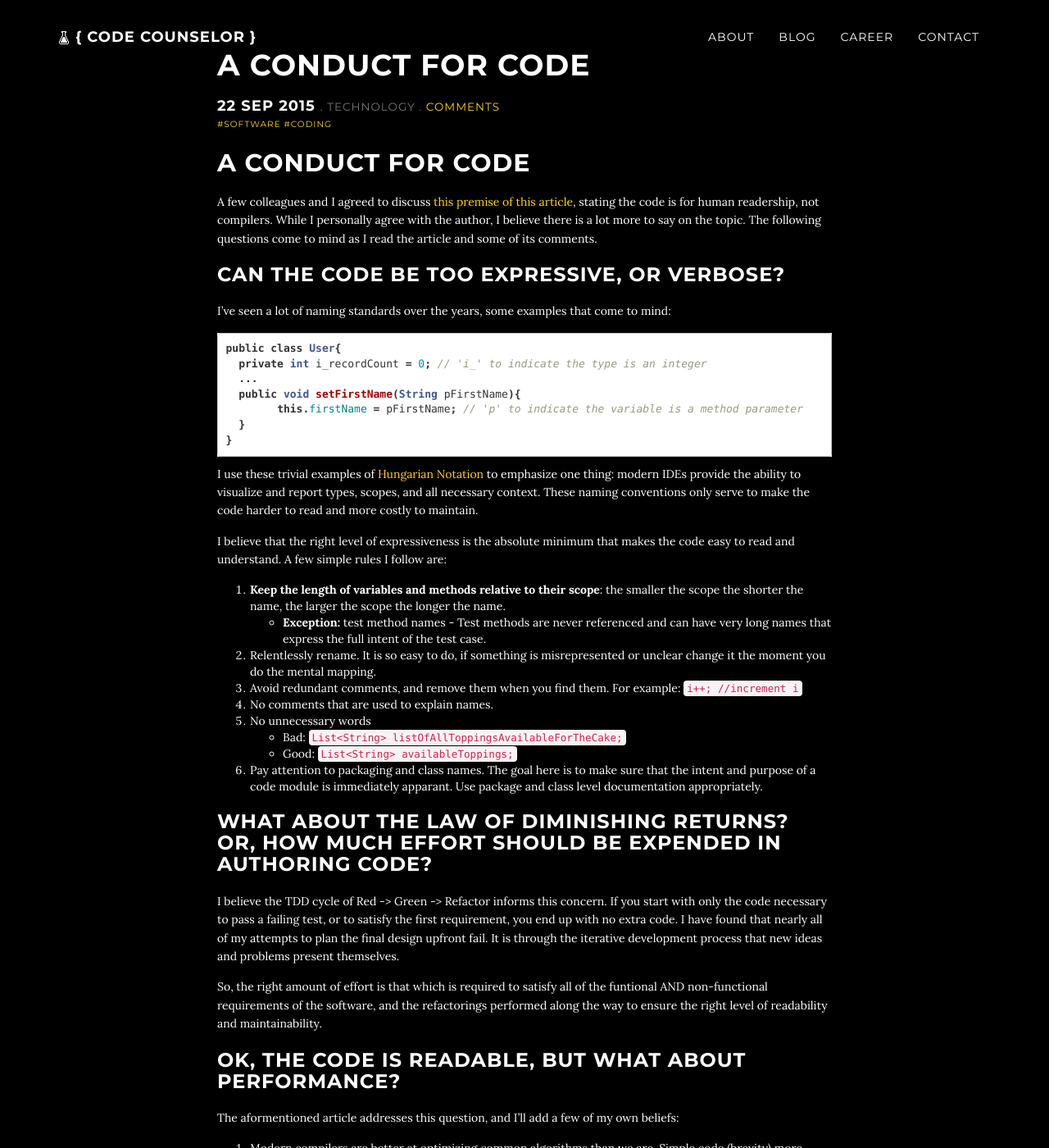
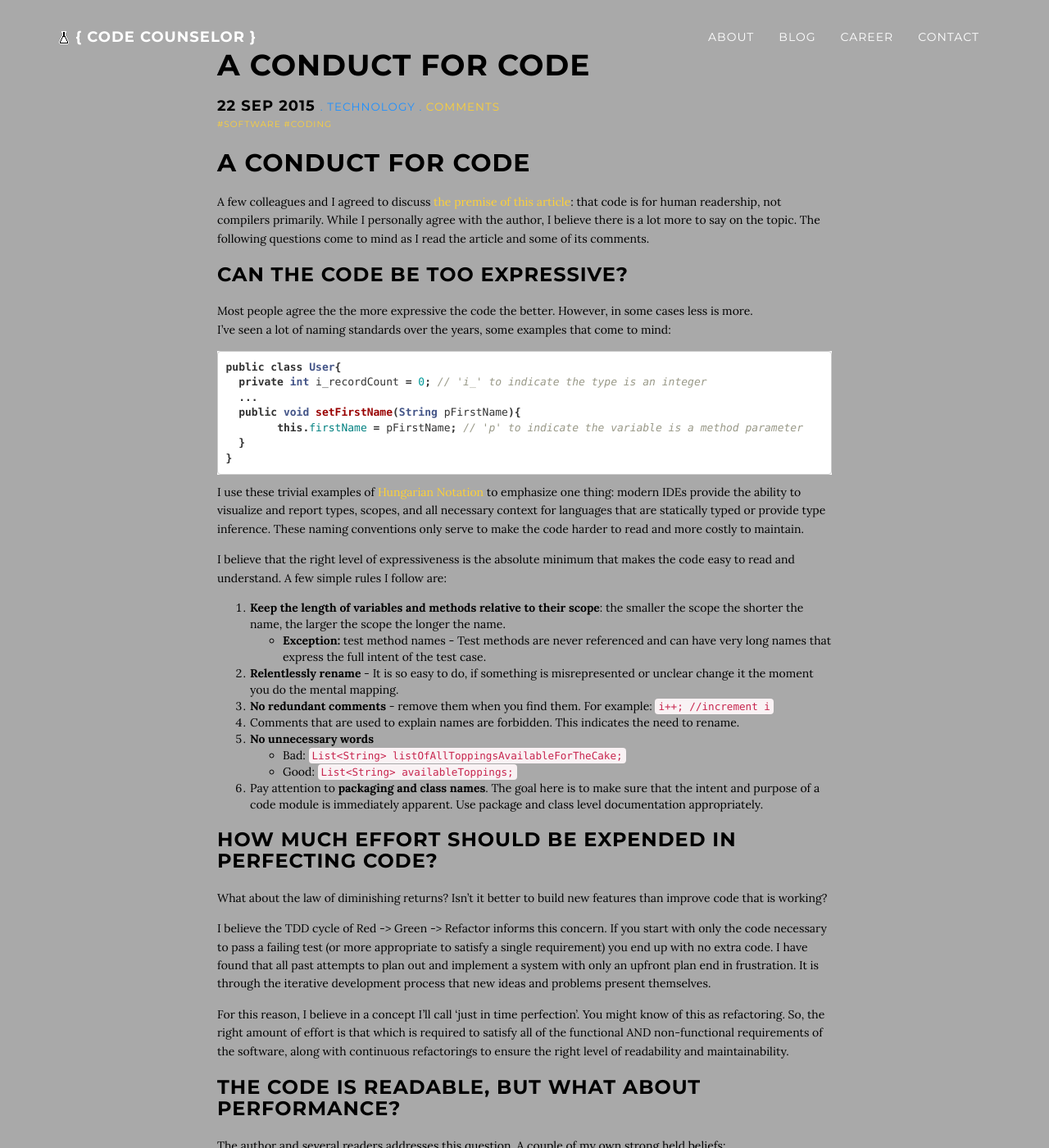
Before and after one commit to codecounselor/codecounselor.github.io, a Jekyll site: the page built from _posts/2015-09-22-a-conduct-for-code.md, in a window 1280 px wide and 1400 px high. Shown: the whole window at 82% size. Built offline with Jekyll 4.4.1, drawn with Linux system fonts in a browser that asks for light colours; Markdown is read by kramdown in place of the engine named in the settings; comment, search, counter and statistics services are not loaded; some of the changed text lies outside the part shown.

Commit message:
Tweaked post and css

````diff
--- a/_config.yml
+++ b/_config.yml
@@ -40,11 +40,11 @@
 # Blog variables
 paginate: 15
 paginate_path: "blog/page:num"
-post-preview-words: 128
+post-preview-words: 60
 
 fb-share: True
 twitter-share: True
-reddit-share: True
+reddit-share: False
 
 # Career variables
 
--- a/_posts/2015-09-22-a-conduct-for-code.md
+++ b/_posts/2015-09-22-a-conduct-for-code.md
@@ -8,9 +8,10 @@
 
 ## A conduct for code
 
-A few colleagues and I agreed to discuss [this premise of this article]( http://derickbailey.com/2015/09/14/code-is-for-coworkers-not-compilers/), stating the code is for human readership, not compilers.  While I personally agree with the author, I believe there is a lot more to say on the topic.  The following questions come to mind as I read the article and some of its comments.
+A few colleagues and I agreed to discuss [the premise of this article]( http://derickbailey.com/2015/09/14/code-is-for-coworkers-not-compilers/): that code is for human readership, not compilers primarily.  While I personally agree with the author, I believe there is a lot more to say on the topic.  The following questions come to mind as I read the article and some of its comments.
 
-### Can the code be too expressive, or verbose?
+### Can the code be too expressive?
+Most people agree the the more expressive the code the better.  However, in some cases less is more.
 I’ve seen a lot of naming standards over the years, some examples that come to mind:
 
 ```java
@@ -23,52 +24,59 @@
 }
 ```
 
-I use these trivial examples of [Hungarian Notation](https://en.wikipedia.org/wiki/Hungarian_notation) to emphasize one thing: modern IDEs provide the ability to visualize and report types, scopes, and all necessary context.  These naming conventions only serve to make the code harder to read and more costly to maintain.
+I use these trivial examples of [Hungarian Notation](https://en.wikipedia.org/wiki/Hungarian_notation) to emphasize one thing: modern IDEs provide the ability to visualize and report types, scopes, and all necessary context for languages that are statically typed or provide type inference.  These naming conventions only serve to make the code harder to read and more costly to maintain.
 
 I believe that the right level of expressiveness is the absolute minimum that makes the code easy to read and understand.  A few simple rules I follow are:
 
 1. **Keep the length of variables and methods relative to their scope**: the smaller the scope the shorter the name, the larger the scope the longer the name.
 	* **Exception:** test method names - Test methods are never referenced and can have very long names that express the full intent of the test case.
-1. Relentlessly rename.  It is so easy to do, if something is misrepresented or unclear change it the moment you do the mental mapping.
-1. Avoid redundant comments, and remove them when you find them.  For example: `i++; //increment i`
-1. No comments that are used to explain names.
-1. No unnecessary words
+1. **Relentlessly rename** - It is so easy to do, if something is misrepresented or unclear change it the moment you do the mental mapping.
+1. **No redundant comments** - remove them when you find them.  For example: `i++; //increment i`
+1. Comments that are used to explain names are forbidden.  This indicates the need to rename.
+1. **No unnecessary words**
 	*  Bad: `List<String> listOfAllToppingsAvailableForTheCake;`
 	* Good: `List<String> availableToppings;`
-1. Pay attention to packaging and class names.  The goal here is to make sure that the intent and purpose of a code module is immediately apparant.  Use package and class level documentation appropriately.
+1. Pay attention to **packaging and class names**.  The goal here is to make sure that the intent and purpose of a code module is immediately apparent.  Use package and class level documentation appropriately.
 
-### What about the law of diminishing returns? Or, how much effort should be expended in authoring code?
-I believe the TDD cycle of Red -> Green -> Refactor informs this concern.  If you start with only the code necessary to pass a failing test, or to satisfy the first requirement, you end up with no extra code.  I have found that nearly all of my attempts to plan the final design upfront fail.  It is through the iterative development process that new ideas and problems present themselves.
+### How much effort should be expended in perfecting code?
+What about the law of diminishing returns?  Isn't it better to build new features than improve code that is working?
 
-So, the right amount of effort is that which is required to satisfy all of the funtional AND non-functional requirements of the software, and the refactorings performed along the way to ensure the right level of readability and maintainability.
+I believe the TDD cycle of Red -> Green -> Refactor informs this concern.  If you start with only the code necessary to pass a failing test (or more appropriate to satisfy a single requirement) you end up with no extra code.  I have found that all past attempts to plan out and implement a system with only an upfront plan end in frustration.  It is through the iterative development process that new ideas and problems present themselves.
 
-### Ok, the code is readable, but what about performance?
-The aformentioned article addresses this question, and I'll add a few of my own beliefs:
+For this reason, I believe in a concept I'll call 'just in time perfection'.  You might know of this as refactoring.  So, the right amount of effort is that which is required to satisfy all of the functional AND non-functional requirements of the software, along with continuous refactorings to ensure the right level of readability and maintainability.
+
+### The code is readable, but what about performance?
+The author and several readers addresses this question.  A couple of my own strong held beliefs:
 
 1. Modern compilers are better at optimizing common algorithms than we are.  Simple code (brevity) more often than not performs better than code that is prematurely optimized.
-1. If you understand the critical paths, or sections of code, optmize them only after you have working software with a comprehensive test suite which covers the concerned implementation.
+1. If you understand the critical paths, optimize them only after you have working software with a comprehensive test suite which covers the features that must operate inside of certain performance constraints.
 
 ### What is the right level of documentation?
 
-I think this answer depends on what kind of code you're producing.  An library will need to have very good documentation of its public API.  Normal system components should follow a more standard set of commenting best practices:
+I think this answer depends on what kind of code you're producing.  A library will need to have very good documentation of its public API.  Normal system components should follow a more standard set of commenting best practices:
 
-* If the name of a method, field, or variable adequetely conveys purpose and intent leave it undocumented.
+* If the name of a method, field, or variable adequately conveys purpose and intent leave it undocumented.
 * If a method produces side effects, document them.
 * If a method throws exceptions document them and what can cause them.
 * Any overloaded method or constructor should be documented with a clear differentiator.  Alternatively, [implement the creation method pattern](https://www.industriallogic.com/xp/refactoring/constructorCreation.html).
 
 ### Human Concerns
 
-My final list of thoughts serve the benefit of all current and future developers who work on your code.
+My final list of thoughts serve all current and future developers who work on your code.
 
-1. Delete code without abandon.  If its commented it doesn't deserve to live.
-    * Your best line of code is the one that you never write.
-	* “If you love writing code-- really, truly love to write code-- you'll love it enough to write as little of it as possible.” – Jeff Atwood
-1. Every team should define their own 'conduct for code' that is collectively agreed upon and followed.
+1. **Delete code** without abandon.  If its commented it doesn't deserve to live.  If its dead (unreachable) get it out of the codebase.  If you are removing code you think you might use in the future be sure to leave a good comment in the commit message.
+    * **Your best line of code is the one that you never write.**
+1. Every team should **define a 'conduct for code'** that is collectively agreed upon and followed.
 1. Domain names and terms are important, document them and use them appropriately throughout the code.  Make sure terms are not confusing or contradictory.
+
+> “If you love writing code-- really, truly love to write code-- you'll love it enough to write as little of it as possible.”    -Jeff Atwood
 
 ### Helpful Resources
 
 * [Sourcemaking.com](https://sourcemaking.com/antipatterns)
 * [Naming](http://www.itiseezee.com/?p=83), a summary from Uncle Bob's Clean Code Chapter 2
 * [Best line of code you'll ever write](http://elegantcode.com/2010/06/06/the-best-code-you-will-ever-write/)
+
+### Feedback Welcome
+
+This is not an exhaustive treatment of the topic.  What would you add or dispute?  Please leave your feedback in the comments below.
--- a/css/grayscale.css
+++ b/css/grayscale.css
@@ -12,8 +12,8 @@
     width: 100%;
     height: 100%;
     font-family: Lora,"Helvetica Neue",Helvetica,Arial,sans-serif;
-    color: #fff;
-    background-color: #000;
+    color: black;
+    background-color: darkgray;
 }
 
 html {
@@ -32,6 +32,10 @@
     font-family: Montserrat,"Helvetica Neue",Helvetica,Arial,sans-serif;
     font-weight: 700;
     letter-spacing: 1px;
+}
+
+h4>small {
+    color: dodgerblue;
 }
 
 p {
@@ -77,6 +81,10 @@
   font-size: 14px;
   line-height: 1.5;
   list-style-position: inside;
+}
+
+div#disqus_thread{
+    margin-top: 20px;
 }
 
 
````
